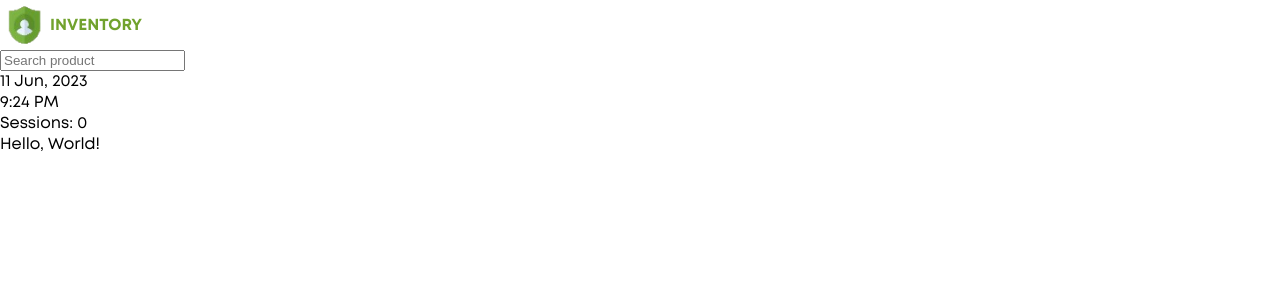
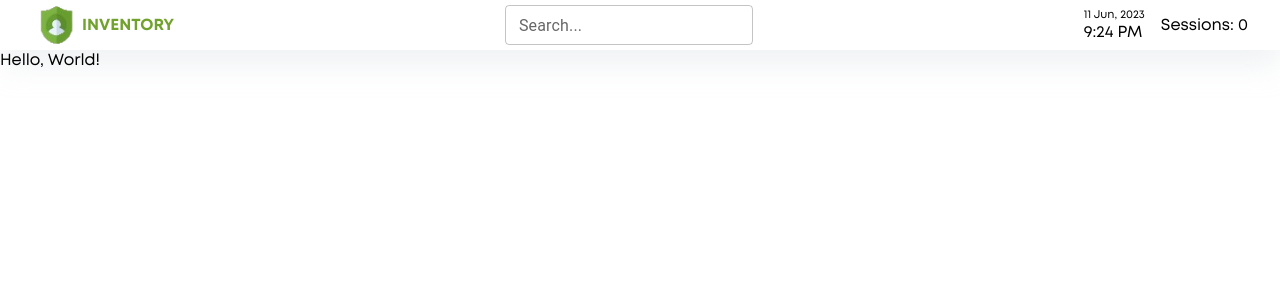
Before and after one commit to VadKol/dzencode_react, a React (Vite) app: page / in a window 1280 px wide. Shown: the top 300 px of the page. Built offline with nearby package versions, Linux system fonts and the light colour scheme; no server answers.

Commit message:
Styled header and inners

```diff
--- a/package.json
+++ b/package.json
@@ -11,6 +11,8 @@
     "start": "serve dist -s -n -L -p $PORT"
   },
   "dependencies": {
+    "@emotion/styled": "^11.11.0",
+    "@mui/material": "^5.13.4",
     "classnames": "^2.3.2",
     "moment": "^2.29.4",
     "react": "^18.2.0",
--- /dev/null
+++ b/src/components/Header/Header.module.scss
@@ -0,0 +1,8 @@
+.header {
+  padding: 0 2rem; //todo: make container
+  display: flex;
+  justify-content: space-between;
+  align-items: center;
+
+  box-shadow: 0 15px 30px 0 #e8eceeae;
+}
--- a/src/components/Header/Header.tsx
+++ b/src/components/Header/Header.tsx
@@ -2,24 +2,18 @@ import { FC } from "react";
 
 import { TopMenu } from "@components/TopMenu";
 import { Logo } from "@components/Logo";
-import { SessionCounter } from '@components/SessionCounter/SessionCounter'
+import { SearchFrom } from '@components/SearchForm';
+
+import styles from '@components/Header/Header.module.scss';
 
 export const Header: FC = () => {
   return (
-    <header>
+    <header className={styles.header}>
       <Logo />
 
-      <form>
-        <input
-          type="text"
-          placeholder="Search product"
-        />
-      </form>
+      <SearchFrom />
 
-      <div>
-        <TopMenu />
-        <SessionCounter />
-      </div>
+      <TopMenu />
     </header>
   );
 };
--- a/src/components/Logo/Logo.tsx
+++ b/src/components/Logo/Logo.tsx
@@ -3,10 +3,6 @@ import { FC } from 'react';
 import Logotype from '@assets/images/Logo.png';
 
 import styles from '@components/Logo/Logo.module.scss';
-
-// interface Props {
-
-// }
 
 export const Logo: FC = () => (
   <div className={styles.logo}>
--- /dev/null
+++ b/src/components/SearchForm/SearchForm.tsx
@@ -0,0 +1,14 @@
+import { FC } from "react";
+import { TextField } from '@mui/material';
+
+export const SearchFrom: FC = () => {
+  return (
+    <TextField
+      label="Search..."
+      variant="outlined"
+      size="small"
+      // value={searchTerm}
+      // onChange={handleSearch}
+    />
+  );
+}
--- /dev/null
+++ b/src/components/SearchForm/index.ts
@@ -0,0 +1 @@
+export * from './SearchForm';
--- /dev/null
+++ b/src/components/TopMenu/TopMenu.module.scss
@@ -0,0 +1,12 @@
+.topMenu {
+  display: flex;
+  align-items: center;
+
+  &__datetime {
+    margin-right: 1rem;
+  }
+
+  &__date {
+    font-size: 0.7rem;
+  }
+}
--- a/src/components/TopMenu/TopMenu.tsx
+++ b/src/components/TopMenu/TopMenu.tsx
@@ -1,5 +1,9 @@
 import { FC, useEffect, useState } from 'react';
 import moment from 'moment';
+
+import { SessionCounter } from '@components/SessionCounter';
+
+import styles from '@components/TopMenu/TopMenu.module.scss';
 
 export const TopMenu: FC = () => {
   const [currentTime, setCurrentTime] = useState(new Date());
@@ -9,15 +13,17 @@ export const TopMenu: FC = () => {
   }, []);
 
   return (
-    <div>
-      <div>
-        <p>
+    <div className={styles.topMenu}>
+      <div className={styles.topMenu__datetime}>
+        <p className={styles.topMenu__date}>
           {moment().format('DD MMM, YYYY')}
         </p>
         <p>
           {moment(currentTime.getTime()).format('LT')}
         </p>
       </div>
+
+      <SessionCounter />
     </div>
   );
 };
--- /dev/null
+++ b/src/styles/blocks/_container.scss
@@ -0,0 +1,3 @@
+.container {
+  padding: 0 2rem;
+}
```
Also changed, not shown: 1 other file (tests, documents, lock files or other folders).
